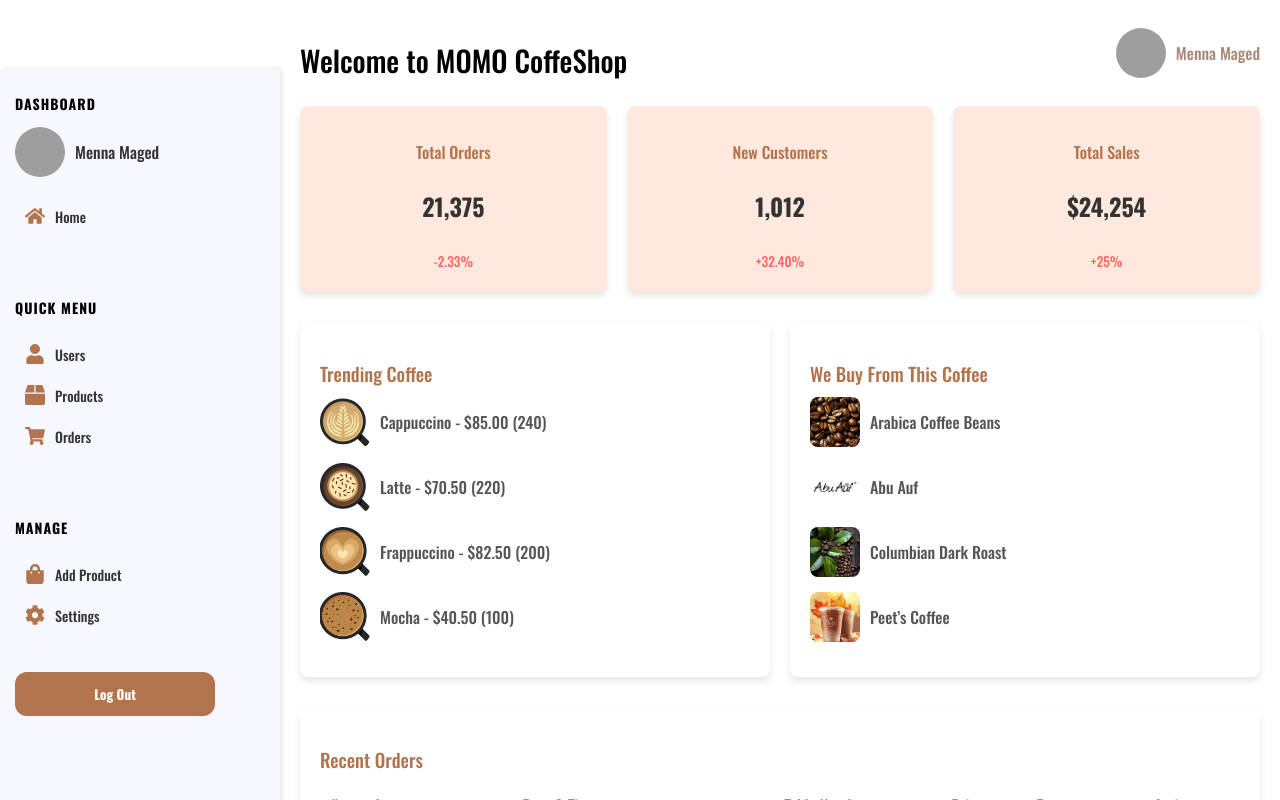
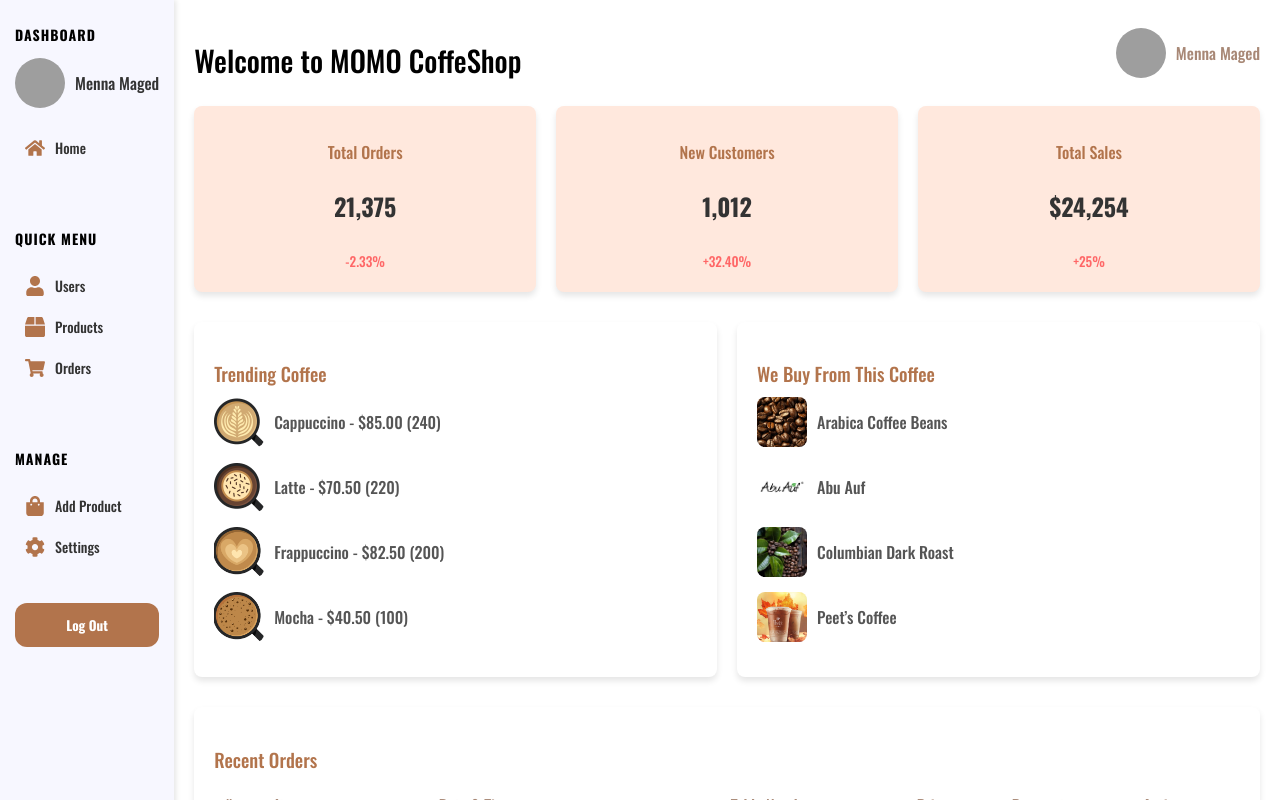
Before and after one commit to menna544/Project309, a React (Create React App) app in the folder frontend/: page /dash in a window 1280 px wide. Built offline with nearby package versions, Linux system fonts and the light colour scheme; grey boxes are pictures that could not be loaded; a web font is replaced by a local one.

Commit message:
update errors in style

```diff
--- a/frontend/src/dashboradadmin/add.css
+++ b/frontend/src/dashboradadmin/add.css
@@ -6,9 +6,7 @@
 
   .DashHome {
     flex: 1;
-    display: flex;
-    justify-content: center;
-    align-items: center;
+
   }
 
   .newProduct {
--- a/frontend/src/dashboradadmin/dashside.css
+++ b/frontend/src/dashboradadmin/dashside.css
@@ -2,6 +2,7 @@
     height: 100vh;
     background-color: #f7f7ff;
     position: sticky;
+    max-width: 250px;
     top: 0;
     margin: 0;
     padding: 10px 15px;
@@ -79,26 +80,12 @@ button {
     padding-top: 20px;
     text-align: center;
 }
-/* Parent Container for Dashboard */
+
 .dashboardContainer {
     display: flex;
     height: 100vh;
   }
 
-  /* Sidebar Container */
-  .sidebar1 {
-    flex: 0 0 250px; /* Fixed width for sidebar */
-    height: 100vh;
-    background-color: #f7f7ff;
-    position: sticky;
-    top: 0;
-    margin: 0;
-    padding: 10px 15px;
-    box-shadow: 2px 0 5px rgba(0, 0, 0, 0.1);
-    display: flex;
-    flex-direction: column;
-    gap: 20px;
-  }
 
 
   .contentWrapper {
```
